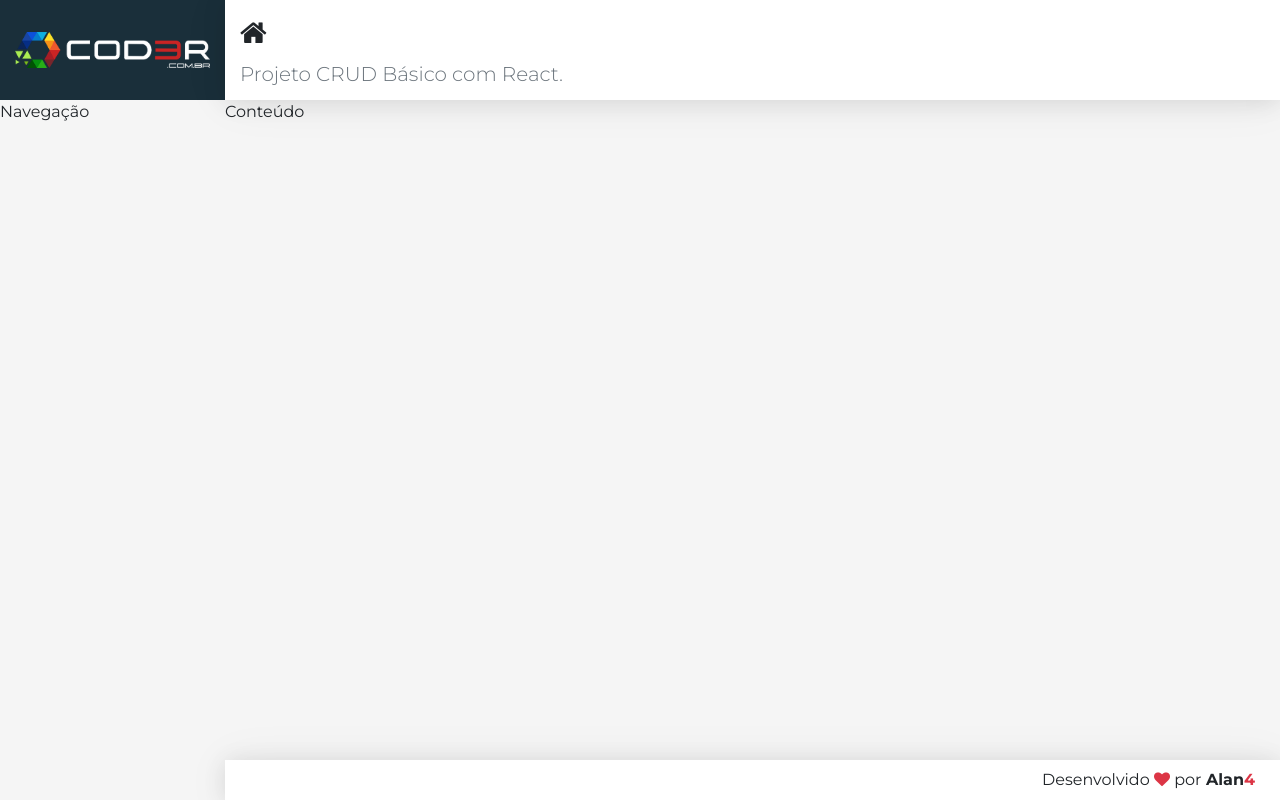
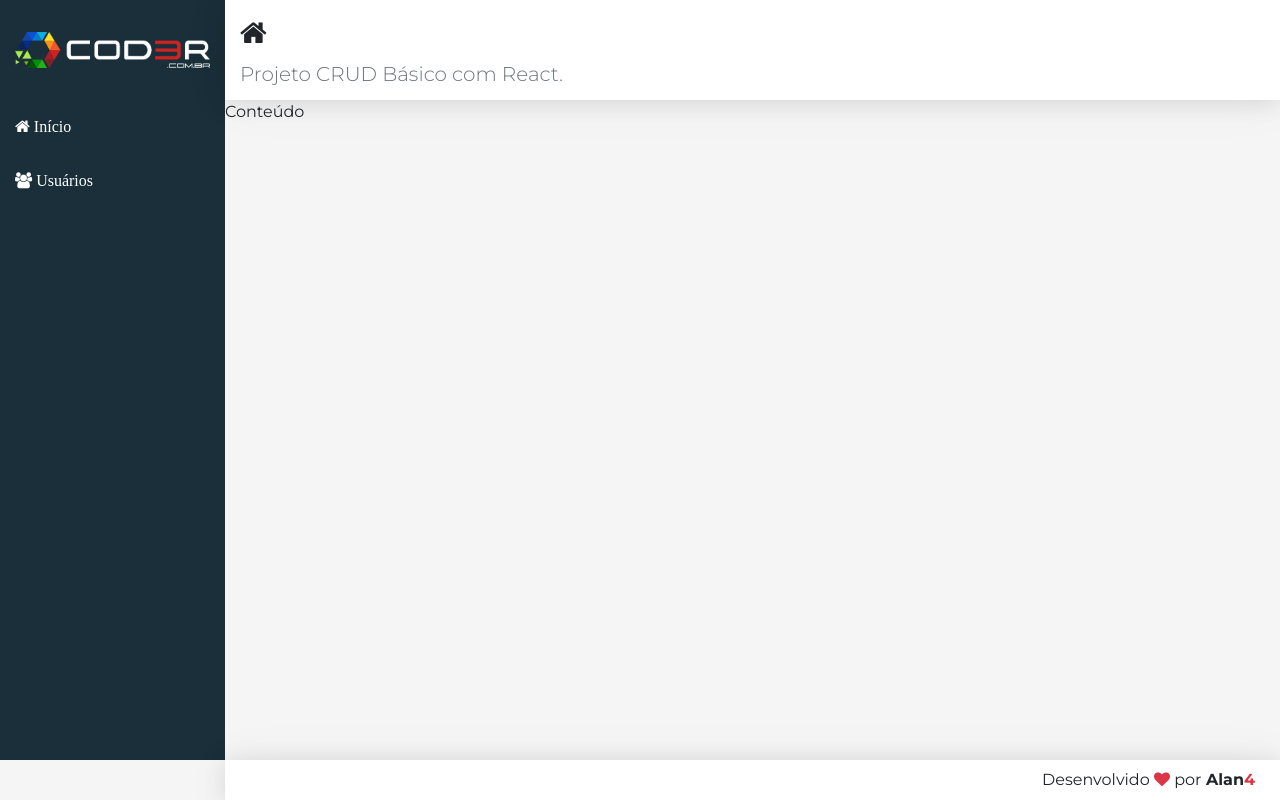
Before and after one commit to alansvieceli/react-crud, a React (Create React App) app in the folder frontend/: page /users in a window 1280 px wide. Built offline with nearby package versions, Linux system fonts and the light colour scheme.

Commit message:
Componente Nav

```diff
--- a/frontend/src/components/template/nav/Nav.css
+++ b/frontend/src/components/template/nav/Nav.css
@@ -0,0 +1,18 @@
+aside.menu-area {
+    background: var(--bg-dark);
+    box-shadow:
+        2px 0 10px 0 rgba(0, 0 , 0, 0.12)
+        2px 0 15px 0 rgba(0, 0, 0, 0.09);
+}
+
+.menu a {
+    display: block;
+    text-decoration: none;
+    color: #ffffff;
+    font-weight: 300;
+    padding: 15px;
+}
+
+.menu a:hover {
+    background: linear-gradient(135deg, #07a7e3 0%, #32dac3 100%)
+}
--- a/frontend/src/components/template/nav/Nav.jsx
+++ b/frontend/src/components/template/nav/Nav.jsx
@@ -1,8 +1,12 @@
 import './Nav.css'
 
 import React from 'react'
+import NavItem from './NavItem';
 
 export default props =>
     <aside className="menu-area">
-        Navegação
+        <nav className="menu">
+            <NavItem link="#/" icon="home" label="Início" />
+            <NavItem link="#/users" icon="users" label="Usuários" />
+        </nav>
     </aside>
--- /dev/null
+++ b/frontend/src/components/template/nav/NavItem.jsx
@@ -0,0 +1,6 @@
+import React from 'react'
+
+export default props =>
+    <a href={props.link}>
+        <i className={`fa fa-${props.icon}`}> {props.label}</i>
+    </a>
```
